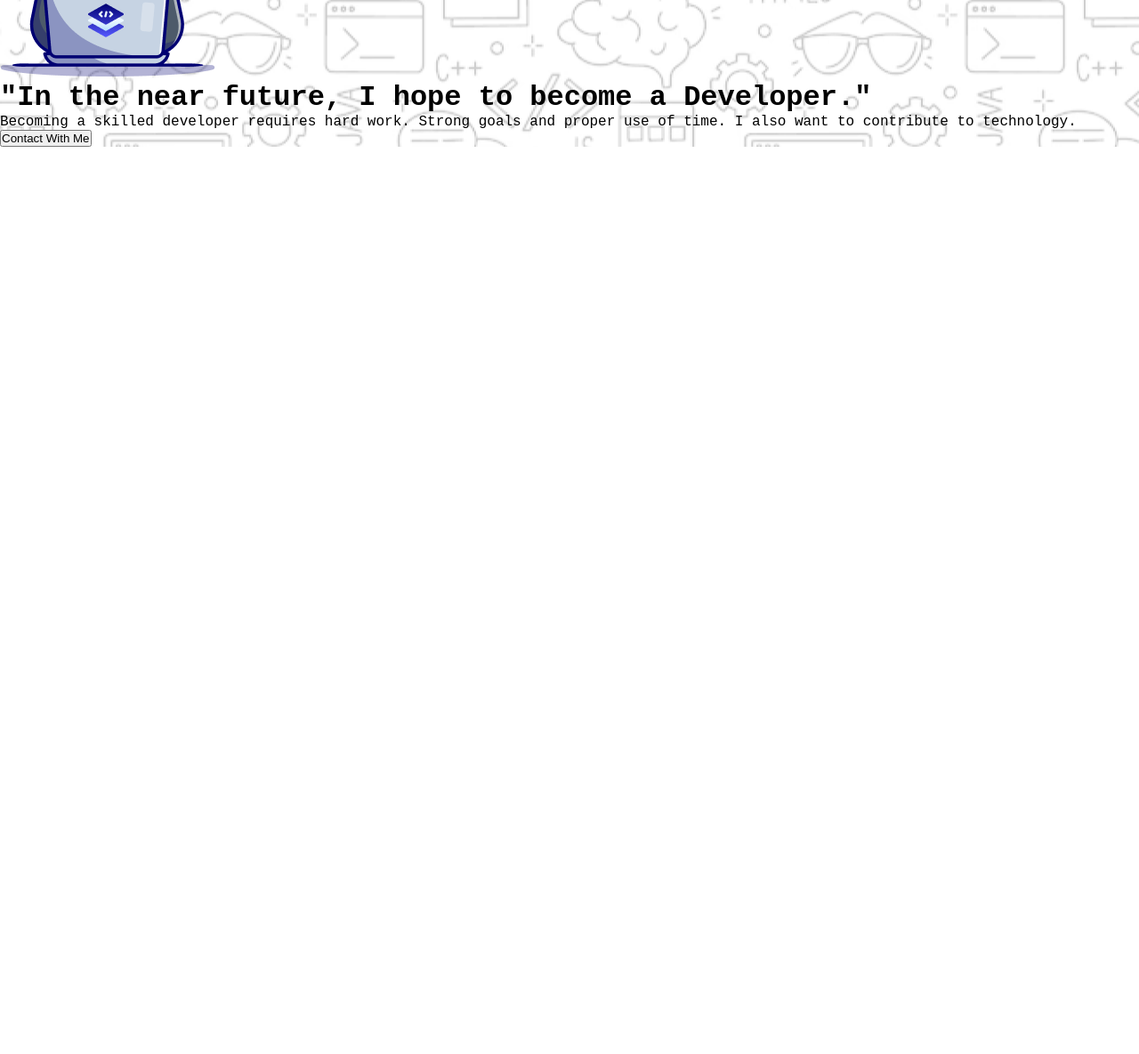
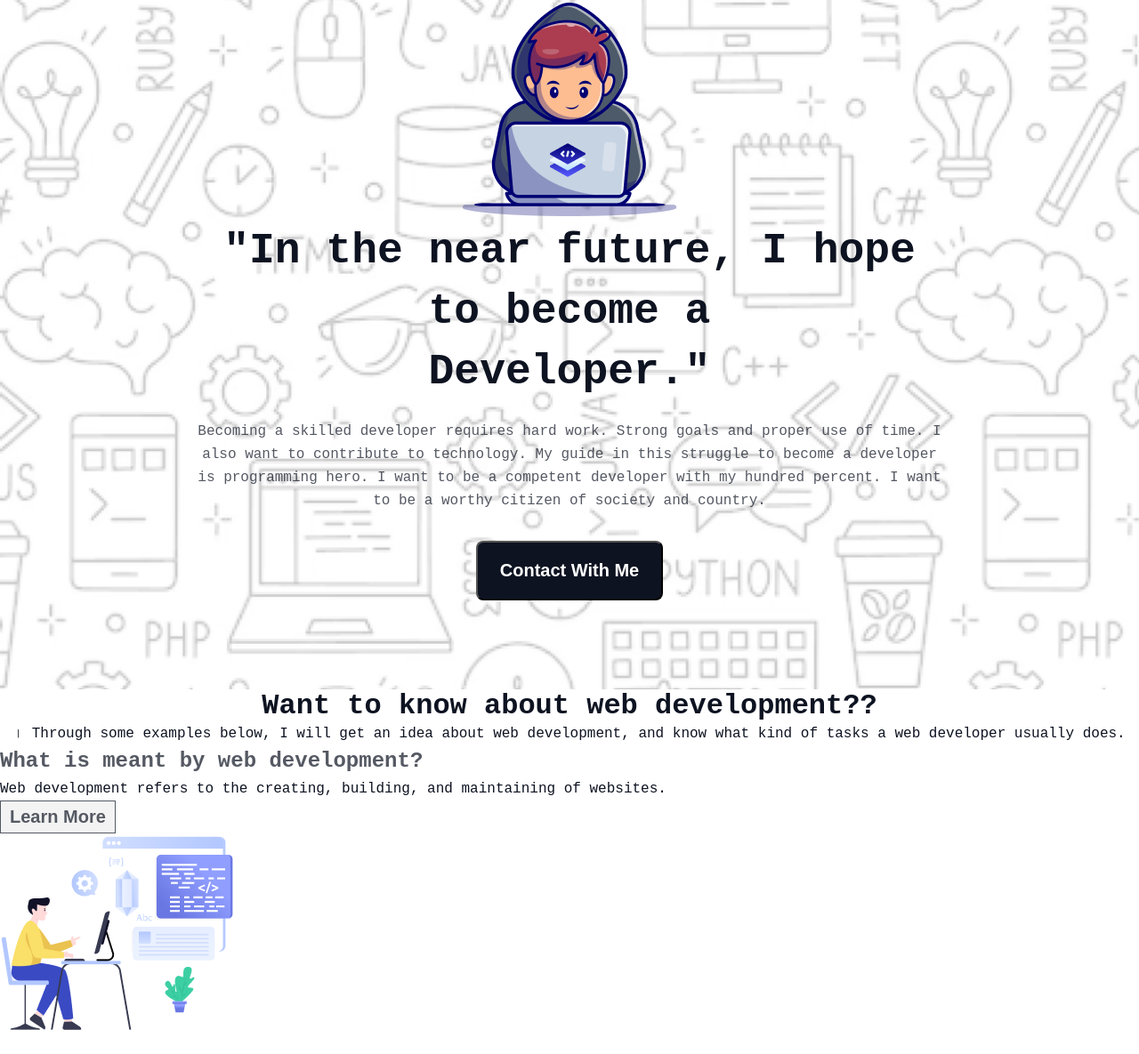
Before and after one commit to MehediHasan-bd/project-ph-assignment, a plain HTML site: page project-ph-assignment/index.html in a window 1280 px wide. Shown: the part 154-1339 px from the top of the page at 89% size. Before the commit the page ends 800 px from the top, so only its background shows below. Drawn offline with Linux system fonts and the light colour scheme; a web font is replaced by a local one.

Commit message:
added a btn style

```diff
--- a/project-ph-assignment/index.html
+++ b/project-ph-assignment/index.html
@@ -11,16 +11,64 @@
         <div class="banner">
             <div class="banner-content">
             <img src="./assets/Group.png" alt="header-picture">
-            <h1 class="banner-title">"In the near future, I hope to become a Developer."</h1>
-            <p class="banner-sub-title">Becoming a skilled developer requires hard work. Strong goals and proper use of time. I also want to contribute to technology.</p>
+            <h1 class="banner-title">"In the near future, I hope to become a <br>Developer."</h1>
+            <p class="banner-sub-title">Becoming a skilled developer requires hard work. Strong goals and proper use of time. I also want to contribute to technology. My guide in this struggle to become a developer is programming hero. I want to be a competent developer with my hundred percent. I want to be a worthy citizen of society and country.</p>
             </div>
-            <div>
+            <div >
                 <button class="header-button">Contact With Me</button>
             </div>
         </div>
 
     </header>
     <main>
+        <!-- development-page-start -->
+    <section>
+        <div class="development">
+            <h1 class="development-main-title" >Want to know about web development??</h1>
+            <p class="development-main-subtitle">।
+                Through some examples below, I will get an idea about web development, and know what kind of tasks a web developer usually does.</p>
+        </div>
+
+        <div class="development-container">
+            <div class="development-content">
+                <h2 class="development-title">What is meant by web development?
+                </h2>
+                <p class="development-subtile">Web development refers to the creating, building, and maintaining of websites.</p>
+                <button class="btn-learn-more">Learn More</button>
+            </div>
+            <div class="development-img">
+                <img src="./assets/Layer_1.png" alt="development-picture">
+            </div>
+
+        </div>
+
+        <div class="development-container">
+            <div class="development-content">
+                <h2 class="development-title">What is the job of web developers?
+                </h2>
+                <p class="development-subtile">Creating websites or web applications, including the project's design, layout, coding, content creation, and functionality.</p>
+                <button class="btn-learn-more">Learn More</button>
+            </div>
+            <div class="development-img">
+                <img src="./assets/Group 3.png" alt="development-picture">
+            </div>
+
+        </div>
+
+        <div class="development-container">
+            <div class="development-content">
+                <h2 class="development-title">What does a web developer do?
+                </h2>
+                <p class="development-subtile">Web developers create functional, user-friendly websites and web applications.</p>
+                <button class="btn-learn-more">Learn More</button>
+            </div>
+            <div class="development-img">
+                <img src="./assets/Group 4.png" alt="development-picture">
+            </div>
+
+        </div>
+
+        </section>
 
     </main>
     <footer>
--- a/project-ph-assignment/styles/style.css
+++ b/project-ph-assignment/styles/style.css
@@ -10,6 +10,88 @@ body{
 .banner{
     background-image: url('../assets/Hero-bg.png');
     background-repeat: no-repeat;
-    background-position: center;
-    max-width: 1920px;
+    background-size: cover;
+    max-width: 1923px;
+    height: 615px;
+    text-align: center;
+    padding: 157px 221px;
 }
+.banner-title{
+    color: rgb(13, 19, 33);
+    font-size: 48px;
+    font-weight: 800;
+    line-height: 68px;
+    letter-spacing: 0%;
+    text-align: center;
+}
+.banner-sub-title{
+color: rgb(13, 19, 33);
+font-size: 16px;
+font-weight: 400;
+line-height: 26px;
+letter-spacing: 0%;
+text-align: center;
+opacity: 0.7;
+margin: 20px 0px 0px 0px;
+}
+.header-button{
+    color: rgb(255, 255, 255);
+    font-size: 20px;
+    font-weight: 600;
+    line-height: 23px;
+    letter-spacing: 0%;
+    text-align: center;
+    border-radius: 8px;
+    background: rgb(13, 19, 33);
+    margin: 32px 0px;
+    padding: 20px 25px;
+
+}
+
+/* page 2 style */
+.development-main-title{
+color: rgb(13, 19, 33);
+font-size: 32px;
+font-weight: 800;
+line-height: 37px;
+letter-spacing: 0%;
+text-align: center;
+}
+.development-main-subtitle{
+color: rgb(13, 19, 33);
+font-size: 16px;
+font-weight: 400;
+line-height: 26px;
+letter-spacing: 0%;
+text-align: center;
+}
+
+.development-title{
+color: rgba(13, 19, 33, 0.7);
+font-size: 24px;
+font-weight: 700;
+line-height: 36px;
+letter-spacing: 0%;
+text-align: left;
+}
+.development-subtile{
+color: rgb(13, 19, 33);
+font-size: 16px;
+font-weight: 400;
+line-height: 26px;
+letter-spacing: 0%;
+text-align: left;
+}
+.btn-learn-more{
+color: rgb(13, 19, 33);
+font-size: 20px;
+font-weight: 600;
+line-height: 23px;
+letter-spacing: 0%;
+text-align: center;
+box-sizing: border-box;
+border: 1px solid rgb(13, 19, 33);
+opacity: 0.7;
+padding: 6px 10px;
+
+}
```
